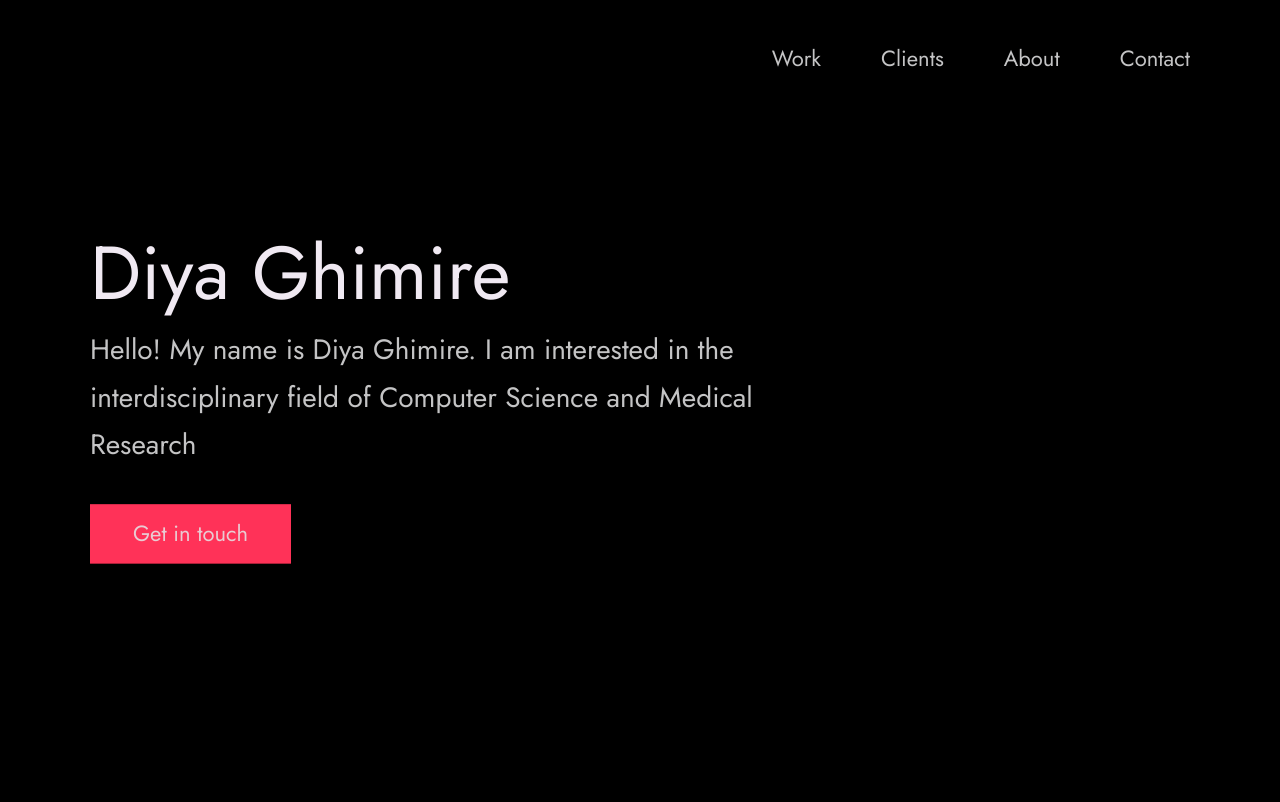
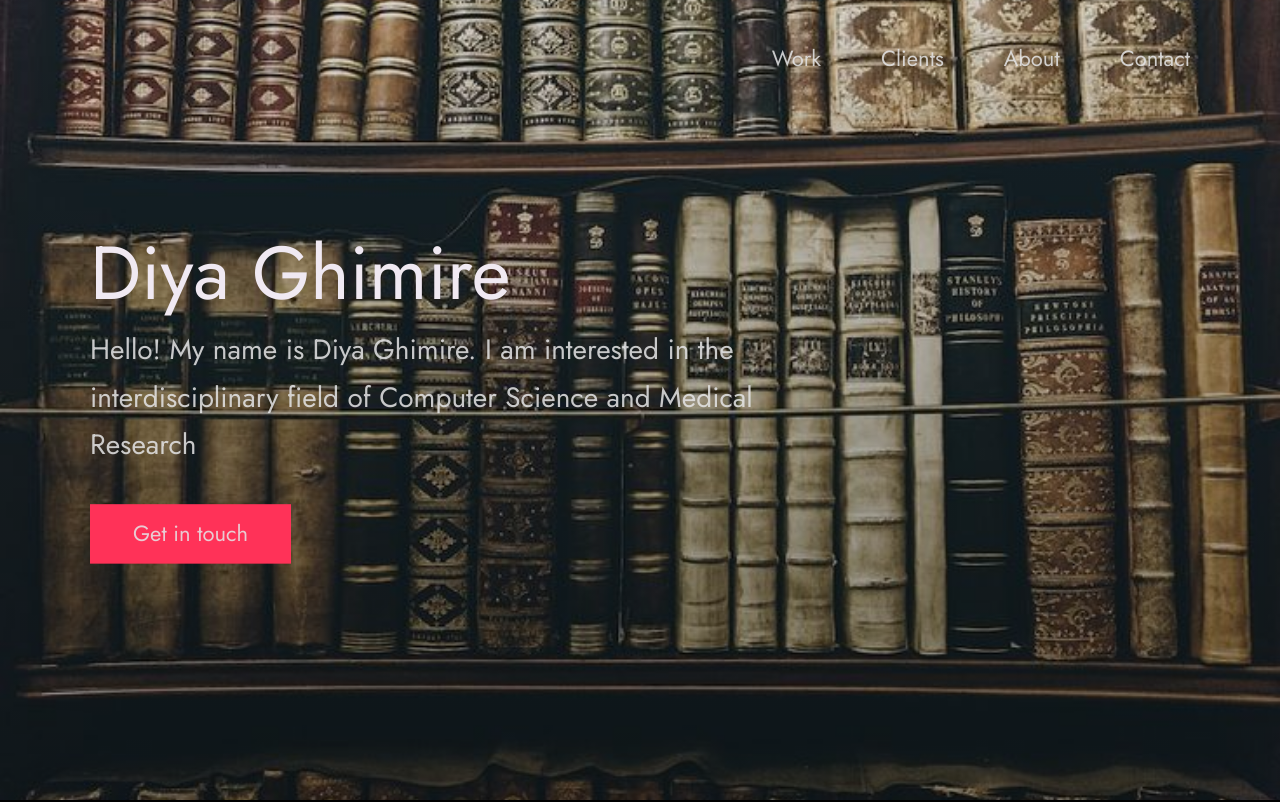
Before and after one commit to digh9649/diyaghimire.github.io, a plain HTML site: page index.html in a window 1280 px wide. Shown: the top 802 px of the page. Drawn offline with Linux system fonts and the light colour scheme.

Commit message:
another background image

```diff
--- a/index.css
+++ b/index.css
@@ -405,7 +405,7 @@ body:not(.user-is-tabbing) a:focus {
 
 .header {
     background: linear-gradient(rgba(0,0,0, .1), rgba(0,0,0, .4)),
-        url('./images/book.jpeg');
+        url('./images/Your\ books___.jpeg');
     height: 100vh;
     background-size: cover;
     background-position: center;
```
Also changed, not shown: images/Your books___.jpeg (added).
